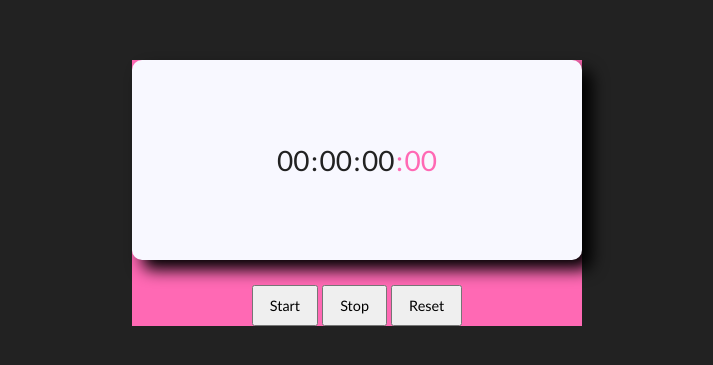
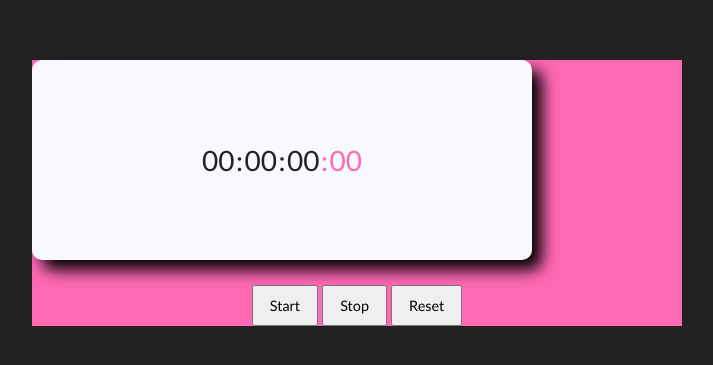
Before and after one commit to dennisbartol/Stop-watch, a plain HTML site: page stopwatch.html in a window 1280 px wide. Shown: the part 207-572 px from the top of the page, without its empty margins (283-996 px from the left). Drawn offline with Linux system fonts and the light colour scheme.

Commit message:
Update stopwatch.css

```diff
--- a/stopwatch.css
+++ b/stopwatch.css
@@ -16,8 +16,8 @@ body {
 
 .wrapper {
     user-select: none;
-    width: 450px;
-    height: 450px:
+    width: 650px;
+    height: 650px:
     border-radius: 50%;
     background-color: hotpink; /* Temp. focus color */
 }
```
